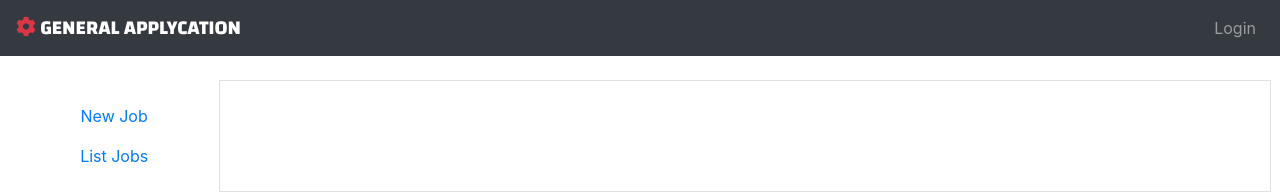
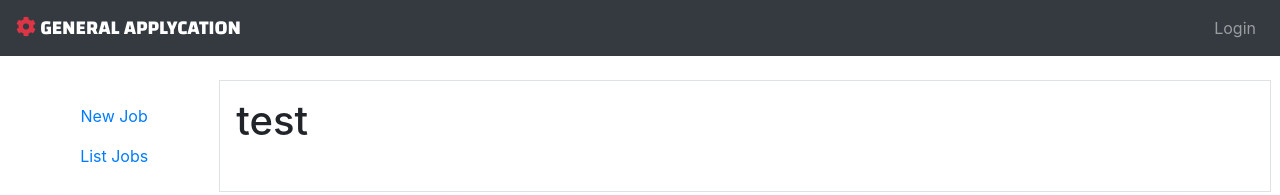
Before and after one commit to lamesensei/applycation, a React (Create React App) app: page /profile in a window 1280 px wide. Shown: the top 195 px of the page. Built offline with nearby package versions, Linux system fonts and the light colour scheme; no server answers.

Commit message:
Test deploy

```diff
--- a/src/App.js
+++ b/src/App.js
@@ -11,6 +11,7 @@ import { AuthProvider } from './components/auth/AuthContext';
 import { library } from '@fortawesome/fontawesome-svg-core';
 // import { fab } from '@fortawesome/free-brands-svg-icons';
 import { faSpinner } from '@fortawesome/free-solid-svg-icons';
+import ProfileView from './components/user/ProfileView';
 
 library.add(faSpinner);
 
@@ -32,6 +33,7 @@ class App extends Component {
                   <Route path="/job/apply" component={ApplicationForm} />
                   <Route path="/job/:id" component={JobView} />
                   <Route path="/jobs" component={JobList} />
+                  <Route path="/profile" component={ProfileView} />
                 </Switch>
               </div>
             </div>
--- a/src/components/job/JobList.js
+++ b/src/components/job/JobList.js
@@ -1,6 +1,6 @@
 import React, { Component } from 'react';
 import Job from '../functions/job';
-import { UncontrolledAlert, Button, ButtonGroup, ListGroup, ListGroupItem } from 'reactstrap';
+import { UncontrolledAlert, ListGroup } from 'reactstrap';
 import JobItem from './JobItem';
 import { FontAwesomeIcon } from '@fortawesome/react-fontawesome';
 
--- /dev/null
+++ b/src/components/user/ProfileView.js
@@ -0,0 +1,9 @@
+import React, { Component } from 'react';
+
+class ProfileView extends Component {
+  render() {
+    return <h1>test</h1>;
+  }
+}
+
+export default ProfileView;
```
Also changed, not shown: 1 other file (tests, documents, lock files or other folders).
